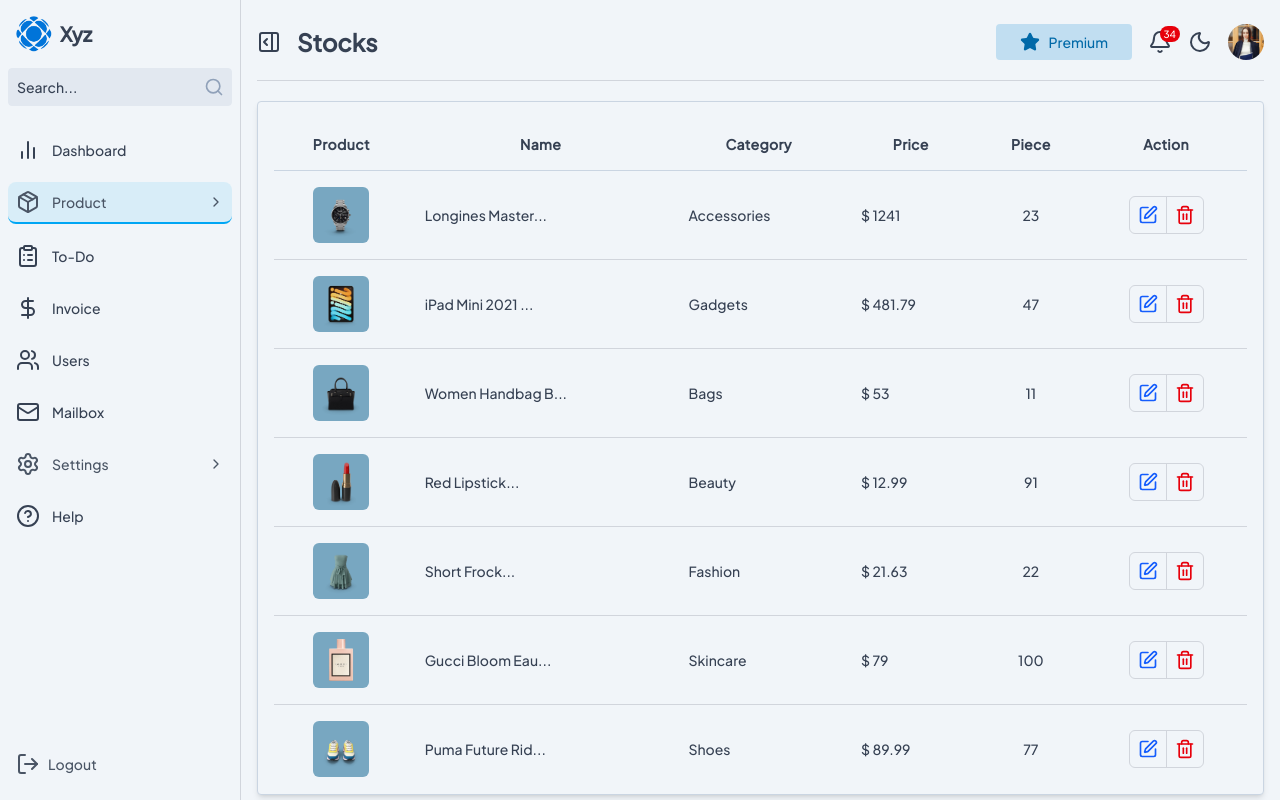
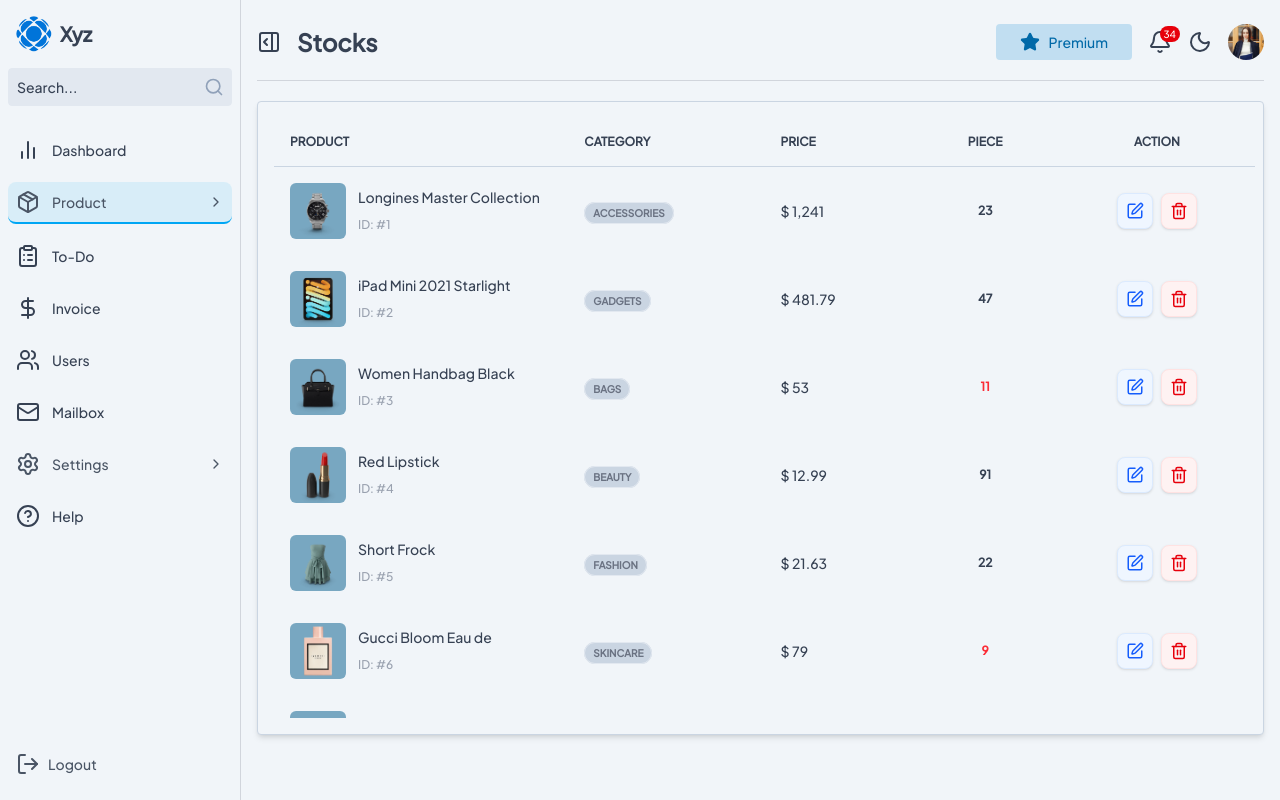
Before and after one commit to RaihanHafiz27/Dashboard, a Next.js app: page /product/stocks in a window 1280 px wide. Built offline with nearby package versions, Linux system fonts and the light colour scheme.

Commit message:
feat : update stock

```diff
--- a/src/components/ui/Input/InputDropdown.tsx
+++ b/src/components/ui/Input/InputDropdown.tsx
@@ -1,22 +1,30 @@
+import { CategoryLabelsType } from "@/constants/categoryLabels";
+
 export const InputDropdown = ({
+  label,
   value,
   category,
+  onChange,
 }: {
+  label: string;
   value: string | undefined;
-  category: any;
+  category: CategoryLabelsType[];
+  onChange: (val: string) => void;
 }) => {
   return (
     <div>
-      <label className="block text-sm text-gray-700 dark:text-gray-300 mb-1.5">
-        Category
+      <label className="block text-sm text-gray-700 dark:text-gray-300 mb-2 font-bold">
+        {label}
       </label>
       <select
         name="category"
         value={value}
-        className="w-full rounded-lg px-3 py-2 outline-none bg-gray-50 dark:bg-slate-700 dark:text-white"
+        onChange={(e) => onChange(e.target.value)}
+        className="w-full text-sm rounded-lg px-3 py-2 bg-gray-50 dark:bg-gray-800 text-gray-700 dark:text-slate-200 border border-gray-400 dark:border-none capitalize
+         outline-none"
       >
         <option defaultValue={value}>{value}</option>
-        {category.map((ops: any) => (
+        {category.map((ops) => (
           <option key={ops.id} value={ops.value}>
             {ops.label}
           </option>
--- a/src/data/stocksProd.ts
+++ b/src/data/stocksProd.ts
@@ -53,7 +53,7 @@
     name: "Gucci Bloom Eau de",
     category: "Skincare",
     price: 79,
-    piece: 100,
+    piece: 9,
     image: "/images/6.webp",
   },
   {
@@ -64,4 +64,12 @@
     piece: 77,
     image: "/images/7.webp",
   },
+  {
+    id: 8,
+    name: "Gigabyte Aorus Men Tshirt",
+    category: "T-Shirt",
+    price: 30.29,
+    piece: 28,
+    image: "/images/8.webp",
+  },
 ];
--- a/src/features/Product/Stock/components/StockView.tsx
+++ b/src/features/Product/Stock/components/StockView.tsx
@@ -7,9 +7,11 @@
   handleOpenEditModal: (id: number) => void;
   selectedProduct: Stock | undefined;
   preview: string | null;
-  handleImageChange: (e: React.ChangeEvent<HTMLInputElement>) => void;
   isOpenModal: boolean;
   setIsOpenModal: (val: boolean) => void;
+  handleImageChange: (e: React.ChangeEvent<HTMLInputElement>) => void;
+  handleInputChange: (e: React.ChangeEvent<HTMLInputElement>) => void;
+  handleCategoryChange: (val: string) => void;
 }
 
 export const StockView = (props: StockViewProps) => {
@@ -18,15 +20,17 @@
     handleOpenEditModal,
     selectedProduct,
     preview,
-    handleImageChange,
     isOpenModal,
     setIsOpenModal,
+    handleImageChange,
+    handleInputChange,
+    handleCategoryChange,
   } = props;
 
   return (
     <>
       <div
-        className={`w-full space-y-4  p-4 rounded-sm bg-slate-100 border border-slate-300 dark:border-gray-500  shadow-md dark:bg-transparent`}
+        className={`w-full space-y-4  py-4 pl-4 pr-2 rounded-sm bg-slate-100 border border-slate-300 dark:border-gray-500  shadow-md dark:bg-transparent`}
       >
         {/* STOCK TABLE */}
         <StockTable data={stockProd} onClick={handleOpenEditModal} />
@@ -35,9 +39,11 @@
       {isOpenModal && (
         <ChangeProduct
           formData={selectedProduct}
+          preview={preview}
+          onClose={() => setIsOpenModal(false)}
           handleImageChange={handleImageChange}
-          preview={preview}
-          onClick={() => setIsOpenModal(false)}
+          handleInputChange={handleInputChange}
+          handleCategoryChange={handleCategoryChange}
         />
       )}
     </>
--- a/src/features/Product/Stock/components/modal/ChangeProduct.tsx
+++ b/src/features/Product/Stock/components/modal/ChangeProduct.tsx
@@ -1,49 +1,83 @@
 import { Stock } from "@/data/stocksProd";
 import { UploadIcon, XIcon } from "lucide-react";
-import { useRef } from "react";
+import { useEffect, useRef } from "react";
 import { InputPrimary } from "../../../../../components/ui/Input/InputPrimary";
 import { InputDropdown } from "../../../../../components/ui/Input/InputDropdown";
-import { Category } from "@/constants/categoryLabels";
+import { CategoryLabels } from "@/constants/categoryLabels";
+import { FloatingPortal } from "@floating-ui/react";
+import Image from "next/image";
 
 interface ChangeProductProps {
   formData: Stock | undefined;
   preview: string | null;
+  onClose: () => void;
   handleImageChange: (e: React.ChangeEvent<HTMLInputElement>) => void;
-  onClick: () => void;
+  handleInputChange: (e: React.ChangeEvent<HTMLInputElement>) => void;
+  handleCategoryChange: (val: string) => void;
 }
 
 export const ChangeProduct = (props: ChangeProductProps) => {
-  const { formData, preview, handleImageChange, onClick } = props;
+  const {
+    formData,
+    preview,
+    handleImageChange,
+    onClose,
+    handleInputChange,
+    handleCategoryChange,
+  } = props;
 
   const fileInputRef = useRef<HTMLInputElement | null>(null);
 
+  // Handle ESC Button
+  useEffect(() => {
+    const handleEsc = (e: KeyboardEvent) => {
+      if (e.key === "Escape") onClose();
+    };
+    window.addEventListener("keydown", handleEsc);
+    return () => window.removeEventListener("keydown", handleEsc);
+  }, [onClose]);
+
+  if (!formData) return null;
+
   return (
-    <div className="fixed inset-0 bg-black/50 flex items-center justify-center z-[1000]">
-      <div className="bg-white dark:bg-slate-800 rounded-md shadow-xl w-full max-w-3xl p-6 relative">
-        {/* Tombol Close */}
+    <FloatingPortal>
+      <div
+        onClick={onClose}
+        className="fixed inset-0 bg-black/50 flex items-center justify-center z-[1000]"
+      >
+        <div
+          onClick={(e) => e.stopPropagation()}
+          role="dialog"
+          aria-modal="true"
+          className="bg-slate-50 dark:bg-gray-900 rounded-md shadow-xl w-full max-w-3xl p-6 relative"
+        >
+          {/* Close Button */}
           <button
-          onClick={onClick}
-          className="absolute top-3 right-3 text-gray-600 dark:text-gray-300 hover:text-red-400 dark:hover:text-gray-500/70 text-xl cursor-pointer"
+            onClick={onClose}
+            className="absolute top-3 right-3 text-gray-400 dark:text-gray-300 hover:scale-110 transition-transform duration-200 hover:text-gray-600 dark:hover:text-gray-500/70 text-xl cursor-pointer"
           >
             <XIcon />
           </button>
 
-        <h2 className="text-2xl font-semibold mb-4 text-gray-800 dark:text-white">
+          <h2 className="text-2xl font-semibold mb-4 text-gray-800 dark:text-slate-200">
             Edit Product
           </h2>
           <div className="grid grid-cols-1 md:grid-cols-2 gap-6">
-          {/* Kiri: Preview Gambar */}
-          <div className="flex flex-col items-center justify-center rounded-xl p-4">
-            <h3 className="text-sm text-gray-500 dark:text-gray-400 mb-2">
+            {/* Left: Preview Image */}
+            <div className="flex flex-col items-center justify-center p-4">
+              <h3 className="text-sm text-gray-700 dark:text-gray-400 mb-2 font-bold">
                 Product Image
               </h3>
-            <img
-              src={preview || formData?.image}
+              <div className="relative w-full aspect-square max-w-[280px] grid place-items-center p-4 rounded-xl border-2 border-dashed border-gray-300 dark:border-gray-600 bg-gray-50 dark:bg-gray-900 group overflow-hidden">
+                <Image
+                  src={preview || formData.image}
                   alt="Product"
-              className="w-64 h-64 object-cover rounded-lg border border-gray-300 dark:border-gray-600 bg-gray-50"
+                  fill
+                  className="object-contain transition-transform group-hover:scale-150 duration-300"
                 />
+              </div>
               <label className="mt-4 w-full block">
-              <span className="block text-sm text-gray-700 dark:text-gray-300 mb-1">
+                <span className="block text-sm text-gray-700 dark:text-gray-300 mb-2 font-bold">
                   Change Image
                 </span>
 
@@ -60,7 +94,7 @@
                   <button
                     type="button"
                     onClick={() => fileInputRef.current?.click()}
-                  className="flex items-center gap-2 p-2 text-sm border border-gray-300 dark:border-gray-600 rounded-lg bg-gray-50 dark:bg-slate-700 text-gray-700 dark:text-gray-200 w-full"
+                    className="flex items-center gap-2  px-3 py-2 text-sm border border-gray-400 dark:border-none rounded-lg bg-gray-50 dark:bg-gray-800 text-gray-700 dark:text-gray-200 w-full"
                   >
                     <UploadIcon size={20} />
                     Upload Image
@@ -69,43 +103,51 @@
               </label>
             </div>
 
-          {/* Kanan: Form Data */}
+            {/* Right: Form Data */}
             <form
               // onSubmit={handleSubmit}
-            className="space-y-4"
+              className="p-4 flex flex-col justify-between"
             >
-            {/* Nama */}
+              {/* Name */}
               <InputPrimary
                 label="Product Name"
                 type="text"
                 name="name"
                 value={formData?.name}
+                onChange={handleInputChange}
               />
 
-            {/* Kategori */}
-            <InputDropdown value={formData?.category} category={Category} />
+              {/* Category */}
+              <InputDropdown
+                label="Category"
+                value={formData?.category}
+                category={CategoryLabels}
+                onChange={handleCategoryChange}
+              />
 
-            {/* Harga */}
+              {/* Price */}
               <InputPrimary
                 label="Price ($)"
                 type="number"
                 name="price"
                 value={formData?.price}
+                onChange={handleInputChange}
               />
 
-            {/* Jumlah Stok */}
+              {/* Piece */}
               <InputPrimary
                 label="Stock (piece)"
                 type="number"
                 name="piece"
                 value={formData?.piece}
+                onChange={handleInputChange}
               />
 
-            {/* Tombol Simpan */}
+              {/* Save Button */}
               <button
                 type="submit"
                 disabled
-              className="w-full bg-blue-600 hover:bg-blue-700 text-white font-semibold py-2 rounded-lg mt-2.5 cursor-not-allowed"
+                className="w-full bg-blue-600 hover:bg-blue-700 text-white font-semibold py-2 rounded-lg cursor-not-allowed"
               >
                 Save Changes
               </button>
@@ -113,5 +155,6 @@
           </div>
         </div>
       </div>
+    </FloatingPortal>
   );
 };
--- a/src/features/Product/Stock/components/table/StockTable.tsx
+++ b/src/features/Product/Stock/components/table/StockTable.tsx
@@ -20,75 +20,92 @@
   }
 
   return (
-    <div className="flex flex-col h-[660px] 2xl:h-[780px] overflow-hidden">
-      <table className="grow overflow-hidden table-auto ">
-        <thead className="border-b border-slate-300 dark:border-gray-500  ">
-          <tr className="text-gray-700 dark:text-slate-300 tracking-wide text-sm">
-            <th className="p-4 text ">Product</th>
-            <th className="p-4 text ">Name</th>
-            <th className="p-4 text ">Category</th>
-            <th className="p-4 text ">Price</th>
-            <th className="p-4 text ">Piece</th>
-            <th className="p-4 text ">Action</th>
+    <div className="flex flex-col h-[75vh] 2xl:h-[80vh]">
+      {/* HEADER CONTAINER */}
+      <div className="shrink-0 bg-slate-100 dark:bg-gray-900 border-b border-slate-300 dark:border-gray-500 2xl:px-4">
+        <table className="w-full table-fixed">
+          <thead>
+            <tr className="text-gray-700 dark:text-slate-300">
+              <th className="w-[30%] p-4 text-start text-xs  uppercase font-bold">
+                Product
+              </th>
+              <th className="w-[20%] p-4 text-start text-xs  uppercase font-bold">
+                Category
+              </th>
+              <th className="w-[15%] p-4 text-start text-xs  uppercase font-bold">
+                Price
+              </th>
+              <th className="w-[15%] p-4 text-center text-xs  uppercase font-bold">
+                Piece
+              </th>
+              <th className="w-[20%] p-4 text-center text-xs  uppercase font-bold">
+                Action
+              </th>
             </tr>
           </thead>
-        <tbody className="divide-y divide-gray-300 dark:divide-none">
+        </table>
+      </div>
+      {/* BODY CONTAINER (Scrollable) */}
+      <div className="grow overflow-y-auto overflow-x-hidden 2xl:px-4">
+        <table className="w-full table-fixed border-separate border-spacing-0">
+          <tbody className="">
             {data?.map((item) => (
               <tr
                 key={item.id}
-              className="hover:scale-103 transition-all duration-200"
+                className="group hover:scale-103 transition-all duration-200 hover:bg-slate-500/5 dark:hover:bg-gray-800/30"
               >
-              <td className="p-4  2xl:py-3">
-                <div className="w-14 h-14 2xl:w-20 2xl:h-20 bg-sky-800/50 dark:bg-sky-700 grid place-items-center mx-auto rounded-md">
+                <td className="w-[30%] p-4 2xl:py-3">
+                  <div className="flex items-center space-x-3 min-w-0">
+                    <div className="relative w-14 h-14 2xl:w-20 2xl:h-20 bg-sky-800/50 dark:bg-sky-700 grid place-items-center rounded-md shrink-0">
                       <Image
                         src={item.image}
                         alt={item.name}
-                    width={100}
-                    height={100}
-                    className="w-12 h-12 object-cover"
+                        fill
+                        className="object-cover group-hover:scale-110 transition-transform duration-500"
                       />
                     </div>
-              </td>
-              <td className="p-4  2xl:py-3">
+                    <div className="space-y-1 2xl:space-y-3 flex-1 min-w-0">
                       <p
-                  className="text-gray-700 dark:text-slate-300 text-xs lg:text-sm"
+                        className="text-gray-700 dark:text-slate-300 text-sm truncate"
                         title={`${item.name}`}
                       >
-                  {item.name.substring(0, 15)}...
+                        {item.name}
                       </p>
+                      <span className="text-xs 2xl:text-sm text-gray-400">
+                        ID: #{item.id}
+                      </span>
+                    </div>
+                  </div>
                 </td>
-              <td className="p-4  2xl:py-3 capitalize text-gray-700 dark:text-slate-300 text-xs lg:text-sm">
+                <td className="w-[20%] p-4">
+                  <span className="px-2 py-1 text-[10px] font-bold uppercase rounded-full bg-slate-300 dark:bg-gray-800 text-gray-500 dark:text-slate-300 border border-slate-200 dark:border-gray-700">
                     {item.category}
+                  </span>
                 </td>
-              <td className="p-4  2xl:py-3 text-gray-700 dark:text-slate-300 text-xs lg:text-sm">
-                $ {item.price}
+                <td className="w-[15%] p-4 2xl:py-3 text-gray-700 dark:text-slate-300 text-sm font-medium">
+                  $ {item.price.toLocaleString()}
                 </td>
-              <td className="p-4  2xl:py-3 text-gray-700 dark:text-slate-300 text-center text-xs lg:text-sm">
+                <td
+                  className={`w-[15%] p-4 2xl:py-3 text-gray-700 dark:text-slate-300 text-center text-xs font-bold ${item.piece < 15 ? "text-red-500" : "text-gray-700 dark:text-slate-300"}`}
+                >
                   {item.piece}
                 </td>
-              <td className="p-4  2xl:py-3">
-                <div className="flex justify-center">
-                  <div className="flex border border-gray-300 dark:border-gray-600 divide-x divide-gray-300 dark:divide-gray-600 rounded-md overflow-hidden">
+                <td className="w-[20%] p-4 2xl:py-3">
+                  <div className="flex justify-center space-x-2">
                     <button
-                      className="p-2 hover:bg-gray-100 dark:hover:bg-gray-700 transition-colors"
-                      title="Edit"
+                      onClick={() => onClick(item.id)}
+                      className="p-2 bg-blue-50 dark:bg-blue-900/20 text-blue-600 dark:text-blue-400 rounded-lg hover:scale-103 active:scale-95 transition-all shadow-sm border border-blue-100 dark:border-blue-900/30 cursor-pointer"
+                      title="Edit Product"
                     >
-                      <SquarePen
-                        size={20}
-                        className="text-blue-600 dark:text-blue-400 cursor-pointer"
-                        onClick={() => onClick(item.id)}
-                      />
+                      <SquarePen size={18} />
                     </button>
                     <button
-                      className="p-2 hover:bg-red-50 dark:hover:bg-red-900/20 transition-colors"
-                      title="Delete"
+                      disabled
+                      className="p-2 bg-red-50 dark:bg-red-900/20 text-red-600 dark:text-red-400 rounded-lg hover:scale-103 active:scale-95 transition-all shadow-sm border border-red-100 dark:border-red-900/30 cursor-not-allowed"
+                      title="Delete Product"
                     >
-                      <Trash2
-                        size={20}
-                        className="text-red-600 dark:text-red-500"
-                      />
+                      <Trash2 size={18} />
                     </button>
-                  </div>
                   </div>
                 </td>
               </tr>
@@ -96,5 +113,6 @@
           </tbody>
         </table>
       </div>
+    </div>
   );
 };
--- a/src/features/Product/Stock/hooks/useStockLogic.ts
+++ b/src/features/Product/Stock/hooks/useStockLogic.ts
@@ -8,6 +8,18 @@
   );
   const [preview, setPreview] = useState<string | null>(null);
 
+  // logic for open modal popup
+  const handleOpenEditModal = (id: number) => {
+    const data = stockProd.find((item) => item.id === id);
+    if (data) {
+      setSelectedProduct(data);
+      setIsOpenModal(true);
+    } else {
+      console.error("Product not found");
+    }
+  };
+
+  // logic fot handle image change
   const handleImageChange = (e: React.ChangeEvent<HTMLInputElement>) => {
     const file = e.target.files?.[0];
     if (file) {
@@ -18,22 +30,36 @@
     }
   };
 
-  const handleOpenEditModal = (id: number) => {
-    const data = stockProd.find((item) => item.id === id);
-    if (data) {
-      setSelectedProduct(data);
-      setIsOpenModal(true);
-    } else {
-      console.error("Product not found");
-    }
+  // logic for handle input change
+  const handleInputChange = (e: React.ChangeEvent<HTMLInputElement>) => {
+    const { name, value } = e.target;
+
+    setSelectedProduct((prev) => {
+      if (!prev) return prev;
+      return {
+        ...prev,
+        [name]: name === "price" || name === "piece" ? Number(value) : value,
+      };
+    });
+  };
+
+  // logic for handle category change
+  const handleCategoryChange = (val: string) => {
+    setSelectedProduct((prev) => {
+      if (!prev) return prev;
+      return { ...prev, category: val };
+    });
   };
 
   return {
     handleOpenEditModal,
+    setSelectedProduct,
     selectedProduct,
     preview,
     isOpenModal,
     setIsOpenModal,
     handleImageChange,
+    handleInputChange,
+    handleCategoryChange,
   };
 };
--- a/src/styles/globals.css
+++ b/src/styles/globals.css
@@ -33,7 +33,7 @@
 
 /* Mengatur warna jalur scrollbar */
 ::-webkit-scrollbar-track {
-  background-color: #ffffff;
+  background-color: #f8fafc;
 }
 
 /* Membuat thumb (bagian yang dapat digeser) transparan */
```
Also changed, not shown: src/components/ui/Input/InputPrimary.tsx (+6 -2 lines), src/constants/categoryLabels.ts (+7 -4 lines). Lines whose indentation alone changed are shown as unchanged.
